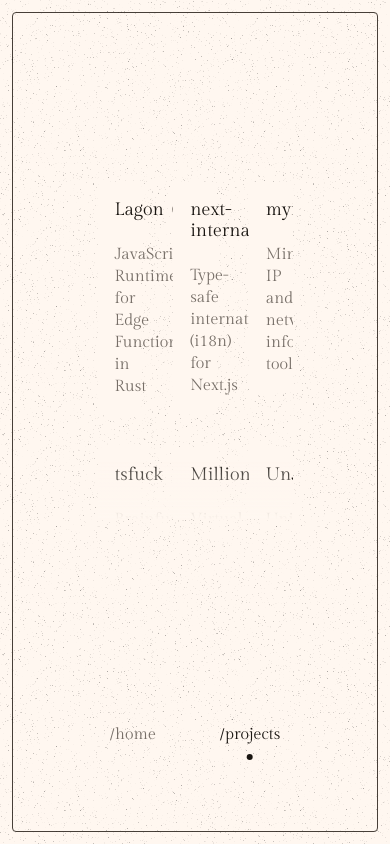
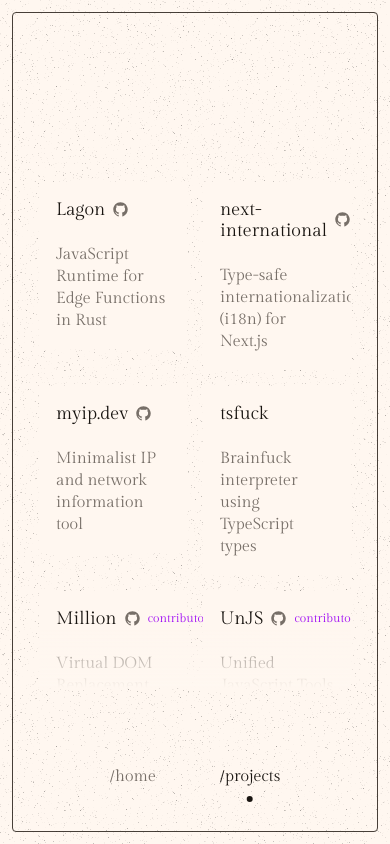
Before and after one commit to QuiiBz/portfolio, a Next.js app: page /projects in a window 390 px wide. Built offline with nearby package versions, Linux system fonts and the light colour scheme.

Commit message:
feat: responsive

```diff
--- a/app/globals.scss
+++ b/app/globals.scss
@@ -376,3 +376,26 @@
     transform: translateY(0);
   }
 }
+
+@media (max-width:768px) {
+  .subtitle.map .background {
+    display: none;
+  }
+
+  .subtitle .prev {
+    top: 140px !important;
+    right: -40px !important;
+  }
+
+  .projects {
+    width: 80vw;
+    height: 80vh;
+    gap: 16px;
+    grid-template-columns: repeat(2, minmax(0, 1fr));
+    overflow-x: hidden;
+  }
+
+  .bottom-nav {
+    bottom: 5%;
+  }
+}
```
